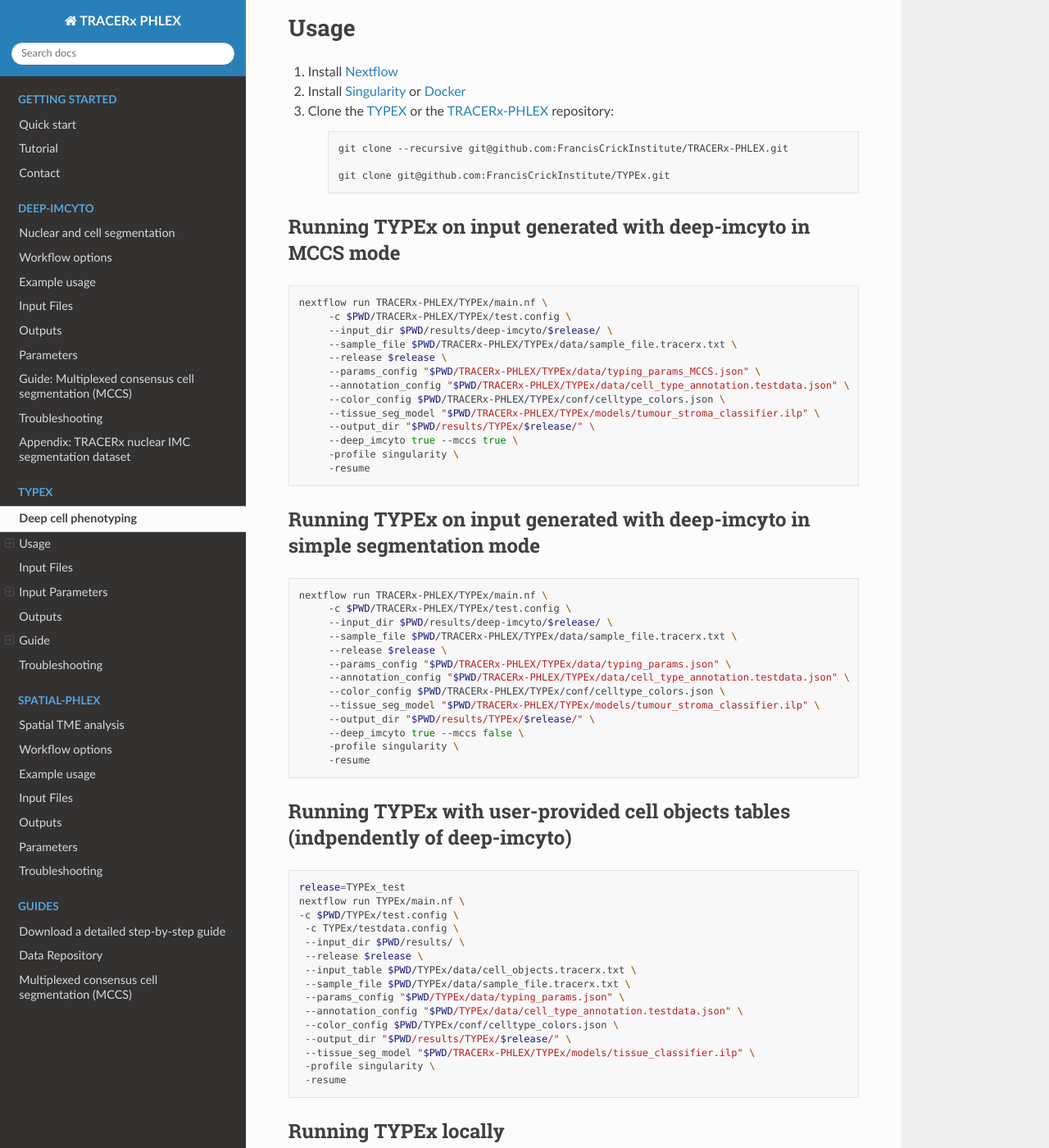
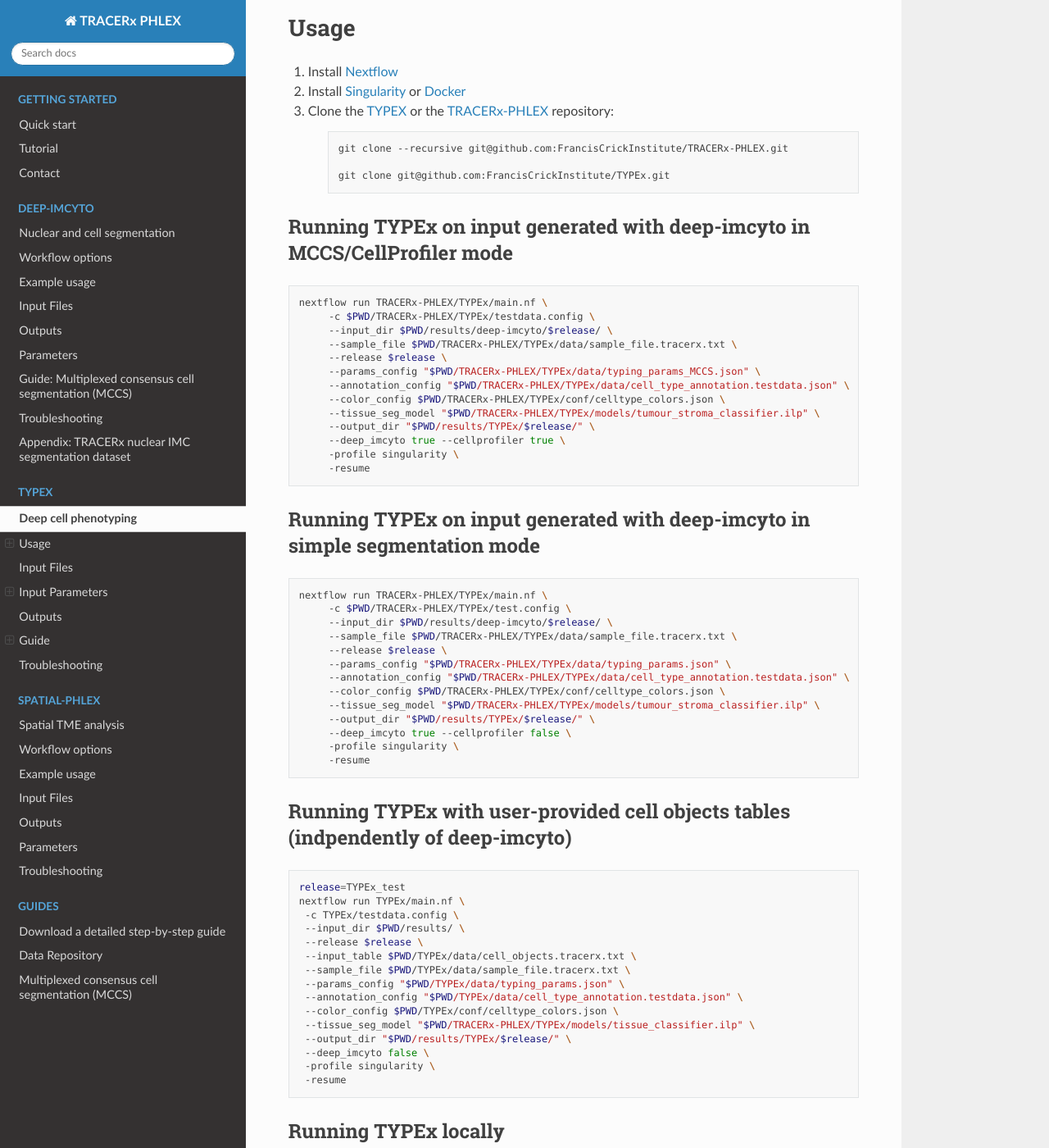
Before and after one commit to FrancisCrickInstitute/TRACERx-PHLEX, a Sphinx documentation site: the page built from docs/source/TYPEx.rst, in a window 1280 px wide and 1400 px high, scrolled down 537 px. Shown: the whole window at 82% size. Built offline with Sphinx 7.4.7 and the Read the Docs theme 3.1.0, drawn with Linux system fonts in a browser that asks for light colours; some of the changed text lies outside the part shown.

Commit message:
Update TYPEx.rst
mccs->cellprofiler

```diff
--- a/docs/source/TYPEx.rst
+++ b/docs/source/TYPEx.rst
@@ -27,13 +27,13 @@
 
         git clone git@github.com:FrancisCrickInstitute/TYPEx.git
 
-Running TYPEx on input generated with deep-imcyto in MCCS mode
+Running TYPEx on input generated with deep-imcyto in MCCS/CellProfiler mode
 --------------
 
 .. code-block:: bash
 
    nextflow run TRACERx-PHLEX/TYPEx/main.nf \
-        -c $PWD/TRACERx-PHLEX/TYPEx/test.config \
+        -c $PWD/TRACERx-PHLEX/TYPEx/testdata.config \
         --input_dir $PWD/results/deep-imcyto/$release/ \
         --sample_file $PWD/TRACERx-PHLEX/TYPEx/data/sample_file.tracerx.txt \
         --release $release \
@@ -42,7 +42,7 @@
 	--color_config $PWD/TRACERx-PHLEX/TYPEx/conf/celltype_colors.json \
         --tissue_seg_model "$PWD/TRACERx-PHLEX/TYPEx/models/tumour_stroma_classifier.ilp" \
         --output_dir "$PWD/results/TYPEx/$release/" \
-        --deep_imcyto true --mccs true \
+        --deep_imcyto true --cellprofiler true \
         -profile singularity \
         -resume
 
@@ -61,7 +61,7 @@
 	--color_config $PWD/TRACERx-PHLEX/TYPEx/conf/celltype_colors.json \
         --tissue_seg_model "$PWD/TRACERx-PHLEX/TYPEx/models/tumour_stroma_classifier.ilp" \
         --output_dir "$PWD/results/TYPEx/$release/" \
-        --deep_imcyto true --mccs false \
+        --deep_imcyto true --cellprofiler false \
         -profile singularity \
         -resume
 
@@ -73,7 +73,6 @@
 
    release=TYPEx_test
    nextflow run TYPEx/main.nf \
-   -c $PWD/TYPEx/test.config \
     -c TYPEx/testdata.config \
     --input_dir $PWD/results/ \
     --release $release \
@@ -82,8 +81,9 @@
     --params_config "$PWD/TYPEx/data/typing_params.json" \
     --annotation_config "$PWD/TYPEx/data/cell_type_annotation.testdata.json" \
     --color_config $PWD/TYPEx/conf/celltype_colors.json \
+    --tissue_seg_model "$PWD/TRACERx-PHLEX/TYPEx/models/tissue_classifier.ilp" \
     --output_dir "$PWD/results/TYPEx/$release/" \
-    --tissue_seg_model "$PWD/TRACERx-PHLEX/TYPEx/models/tissue_classifier.ilp" \
+    --deep_imcyto false \
     -profile singularity \
     -resume
 
@@ -142,7 +142,7 @@
 Several input paramters can be used to define the typing workflow:
 
 - :bash:`deep-imcyto` run the TYPEx multi-tiered approach [default: true]
-- :bash:`mccs` run TYPEx on deep-imcyto in MCCS mode when true and simple segmentation mode when false [default: true]
+- :bash:`cellprofiler` run TYPEx on deep-imcyto in MCCS/CellProfiler mode when true and simple segmentation mode when false [default: true]
 
 - :bash:`tiered` run the TYPEx multi-tiered approach  [default: true]
 - :bash:`stratify_by_confidence` include the stratification by low and high confidence when true [default: true]
```
